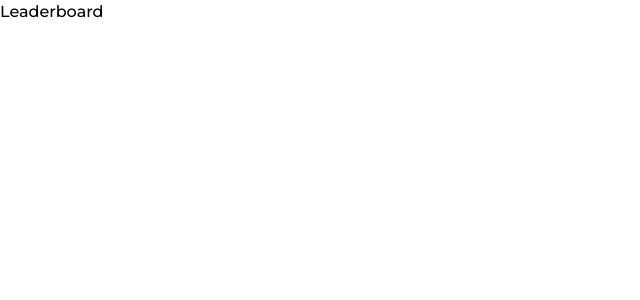
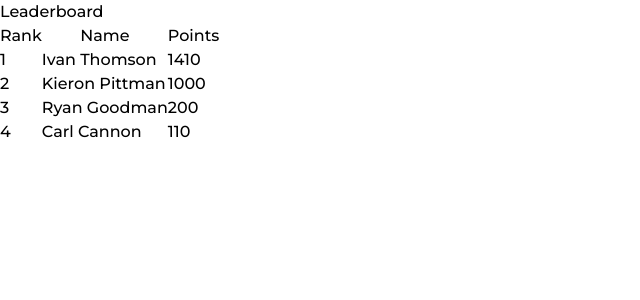
Before and after one commit to sunny21k/WasteWatch, a React (Vite) app in the folder frontend/: page /leaderboard in a window 1280 px wide. Shown: the top 300 px of the page, without its empty margins (0-640 px from the left). Built offline with nearby package versions, Linux system fonts and the light colour scheme; a web font is replaced by a local one.

Commit message:
added leaderboard data onto leaderboard page

```diff
--- a/frontend/src/assets/assets.js
+++ b/frontend/src/assets/assets.js
@@ -59,4 +59,30 @@ export const footerDetails = [
     }
 ]
 
-//
+// Fake Leaderboard data
+export const leaderBoardData = [
+    {
+        id: 1,
+        name: "Kieron Pittman",
+        points: 1000,
+        rank: 2,
+    },
+    {
+        id: 2,
+        name: "Ryan Goodman",
+        points: 200,
+        rank: 3,
+    },
+    {
+        id: 3,
+        name: "Ivan Thomson",
+        points: 1410,
+        rank: 1,
+    },
+    {
+        id: 4,
+        name: "Carl Cannon",
+        points: 110,
+        rank: 4,
+    },
+]
--- a/frontend/src/pages/Leaderboard.jsx
+++ b/frontend/src/pages/Leaderboard.jsx
@@ -1,8 +1,38 @@
 import React from 'react'
+import { leaderBoardData } from '../assets/assets'
 
 const Leaderboard = () => {
+
+  // leaderBoardData.map((user) => {
+  //   console.log(user.rank)
+  //   console.log(user.name)
+  //   console.log(user.id)
+  // })
+
   return (
-    <div>Leaderboard</div>
+    <div>
+      <h1>Leaderboard</h1>
+      <div>
+        <table>
+          <thead>
+            <tr>
+              <th>Rank</th>
+              <th>Name</th>
+              <th>Points</th>
+            </tr>
+          </thead>
+          <tbody>
+            {leaderBoardData.slice().sort((a, b) => b.points - a.points).map((user, index) => (
+              <tr key={user.id}>
+                <td>{index + 1}</td>
+                <td>{user.name}</td>
+                <td>{user.points}</td>
+              </tr>
+            ))}
+          </tbody>
+        </table>
+      </div>
+    </div>
   )
 }
 
```
